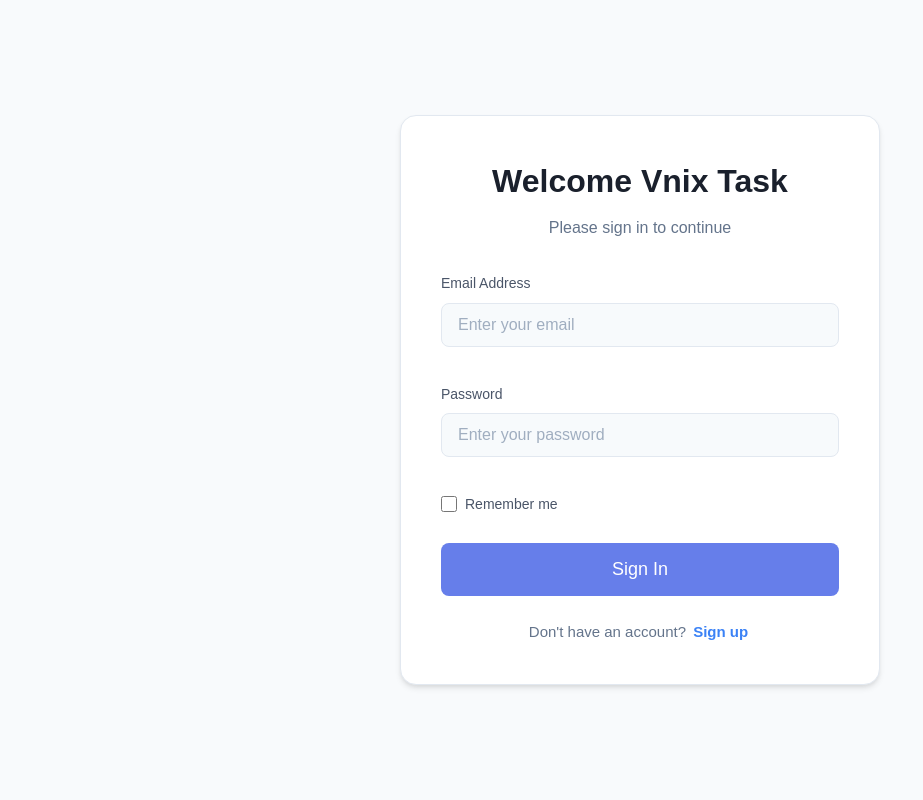
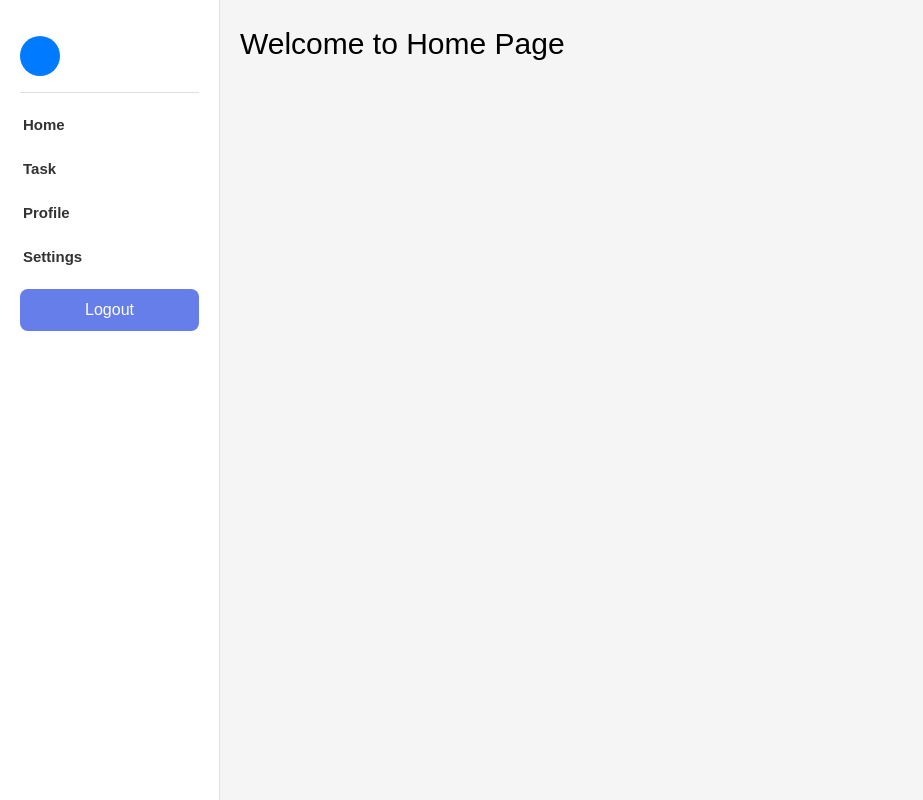
Before and after one commit to tetipong2542/vnix-taskmanagement, a Vue app: page / in a window 1280 px wide. Before the commit this address led to /login. Shown: the whole page, without its empty margins (0-923 px from the left). Built offline with nearby package versions, Linux system fonts and the light colour scheme.

Commit message:
01.update

```diff
--- a/src/App.vue
+++ b/src/App.vue
@@ -35,7 +35,8 @@
   </div>
       <nav>
         <ul>
-          <li><a href="#">Dashboard</a></li>
+          <li><a href="/home">Home</a></li>
+          <li><a href="#">Task</a></li>
           <li><a href="#">Profile</a></li>
           <li><a href="#">Settings</a></li>
           <li><BaseButton @click="handleLogout">Logout</BaseButton></li>
--- a/src/router/index.js
+++ b/src/router/index.js
@@ -6,7 +6,7 @@
     path: '/',
     name: 'home',
     component: () => import('@/views/HomePage.vue'),
-    meta: { requiresAuth: true }
+    // meta: { requiresAuth: true }
   },
   {
     path: '/home',
```
